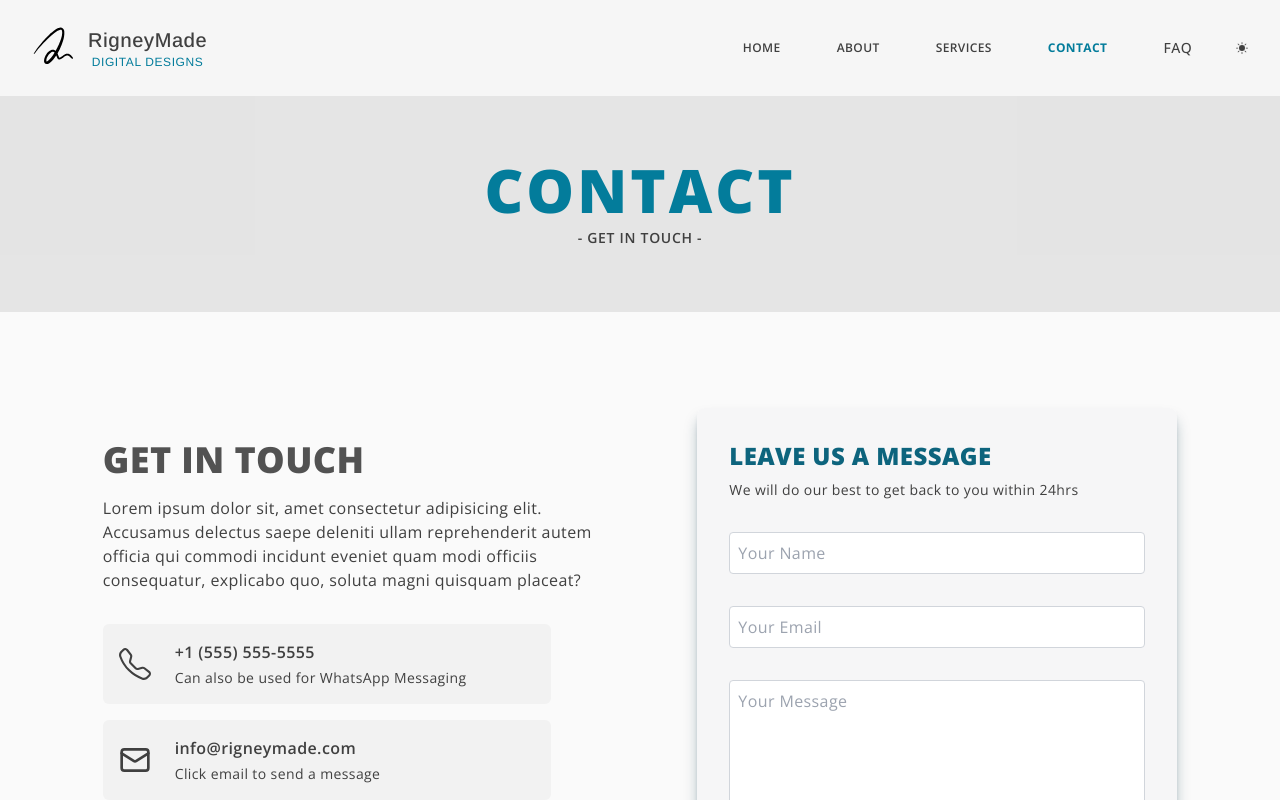
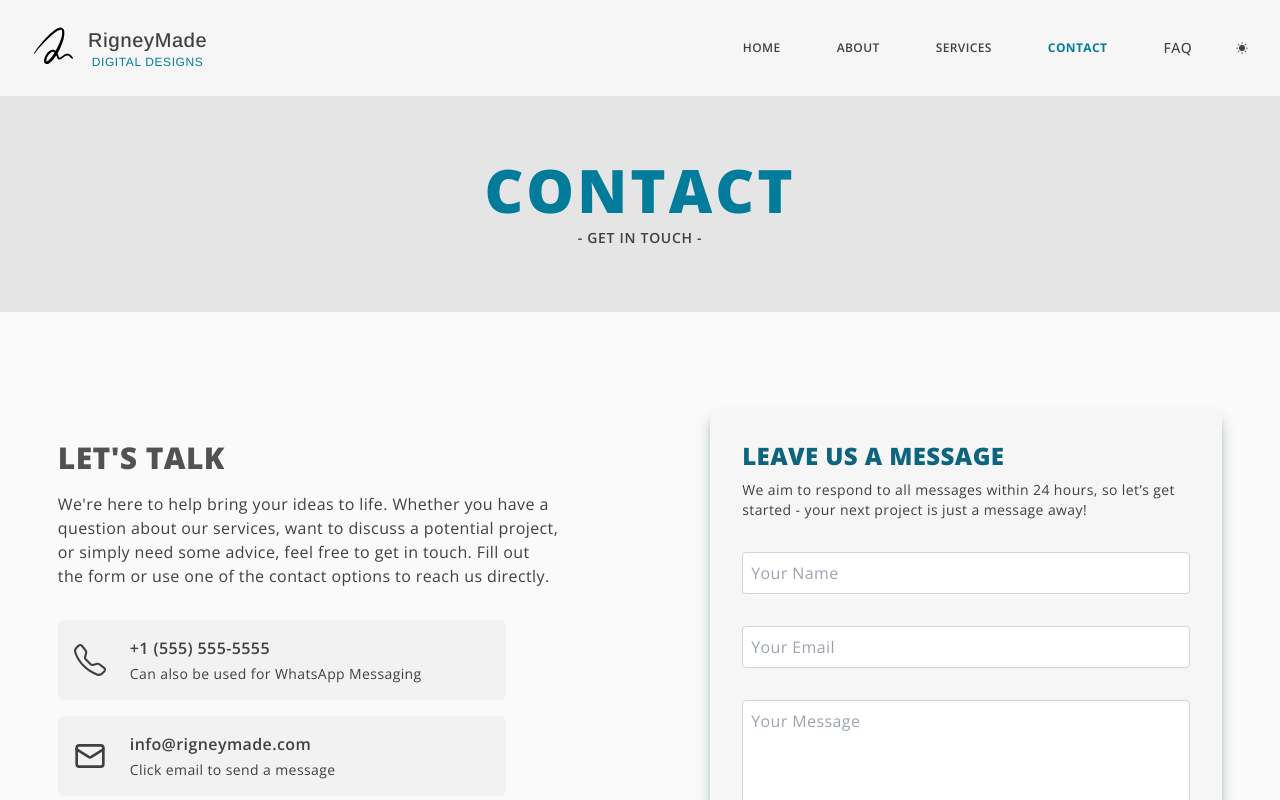
Before and after one commit to KramYengir/rigneymade, a Next.js app: page /contact in a window 1280 px wide. Shown: the top 800 px of the page. Built offline with nearby package versions, Linux system fonts and the light colour scheme.

Commit message:
add content & tweak spacing

```diff
--- a/app/contact/page.tsx
+++ b/app/contact/page.tsx
@@ -10,17 +10,19 @@ const ContactPage = () => {
         <h1 className="h1">Contact</h1>
         <p className="h1-sub-heading">- get in touch -</p>
       </div>
-      <div className="rm-container flex flex-wrap justify-center gap-y-12 my-16 sm:my-24">
+      <div className="rm-container flex flex-wrap lg:flex-nowrap justify-start lg:justify-evenly gap-x-8 gap-y-12 my-16 sm:my-24">
         <div className="max-w-screen-sm flex flex-col gap-4 pt-8">
-          <h2 className="uppercase text-4xl font-extrabold opacity-90">
-            Get in touch
+          <h2 className="uppercase text-3xl font-extrabold opacity-90">
+            Let&apos;s talk
           </h2>
           <p className="max-w-prose text-left text-balance font-light leading-6">
-            Lorem ipsum dolor sit, amet consectetur adipisicing elit. Accusamus
-            delectus saepe deleniti ullam reprehenderit autem officia qui
-            commodi incidunt eveniet quam modi officiis consequatur, explicabo
-            quo, soluta magni quisquam placeat?
+            We&apos;re here to help bring your ideas to life. Whether you have a
+            question about our services, want to discuss a potential project, or
+            simply need some advice, feel free to get in touch. Fill out the
+            form or use one of the contact options to reach us directly.
           </p>
+
+          {/* contact info */}
           <div className="grid gap-4 max-w-md mt-4">
             <div className="flex gap-6 items-center px-4 py-4 rounded-md bg-neutral-400/10">
               <BsTelephone size={32} />
--- a/components/Contact/ContactForm.tsx
+++ b/components/Contact/ContactForm.tsx
@@ -64,14 +64,15 @@ const ContactForm: React.FC = () => {
   return (
     <form
       onSubmit={handleSubmit}
-      className="min-w-[90vw] sm:min-w-[480px] flex flex-col space-y-8 max-w-lg mx-auto p-8 dark:border border-gray-300 rounded-lg shadow-lg shadow-rm-primary-950/40 bg-gray-100/60 dark:bg-neutral-800/60"
+      className="min-w-[90vw] sm:min-w-[380px] flex flex-col space-y-8 max-w-lg p-8 dark:border border-gray-300 rounded-lg shadow-lg shadow-rm-primary-950/40 bg-gray-100/60 dark:bg-neutral-800/60"
     >
       <div>
         <h2 className="uppercase text-2xl font-extrabold text-rm-primary-800 dark:text-gray-200">
           Leave us a message
         </h2>
         <p className="text-sm font-light mt-2">
-          We will do our best to get back to you within 24hrs
+          We aim to respond to all messages within 24 hours, so let’s get
+          started - your next project is just a message away!
         </p>
       </div>
 
```
